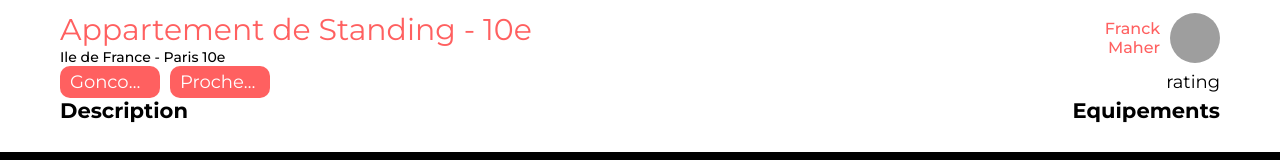
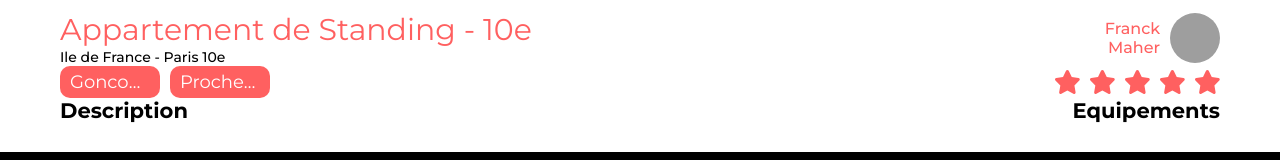
Before and after one commit to jacques-toquard/OCDWP5, a React (Vite) app: page /logement/0979876d in a window 1280 px wide. Shown: the part 453-613 px from the top of the page. Built offline with nearby package versions, Linux system fonts and the light colour scheme; grey boxes are pictures that could not be loaded.

Commit message:
feat(rating): add rating component

```diff
--- /dev/null
+++ b/src/components/Rating/Rating.module.sass
@@ -0,0 +1,3 @@
+.rating
+  display: flex
+  gap: 10px
--- /dev/null
+++ b/src/components/Rating/index.jsx
@@ -0,0 +1,22 @@
+import PropTypes from "prop-types";
+import Star from "../Star";
+import styles from "./Rating.module.sass";
+
+const Rating = ({ rating }) => {
+  return (
+    <div className={styles.rating}>
+      {Array.from({ length: rating }).map((_, index) => (
+        <Star key={index} color="#FF6060" />
+      ))}
+      {Array.from({ length: 5 - rating }).map((_, index) => (
+        <Star key={index} color="#E3E3E3" />
+      ))}
+    </div>
+  );
+};
+
+Rating.propTypes = {
+  rating: PropTypes.number.isRequired,
+};
+
+export default Rating;
--- /dev/null
+++ b/src/components/Star/index.jsx
@@ -0,0 +1,24 @@
+import PropTypes from "prop-types";
+
+const Star = ({ color }) => {
+  return (
+    <svg
+      width="25"
+      height="24"
+      viewBox="0 0 25 24"
+      fill="none"
+      xmlns="http://www.w3.org/2000/svg"
+    >
+      <path
+        d="M13.7212 0.843656C13.4728 0.328088 12.9479 0 12.3714 0C11.7949 0 11.2747 0.328088 11.0216 0.843656L8.00788 7.04452L1.27748 8.03816C0.715055 8.12253 0.246365 8.51623 0.0729491 9.05524C-0.100466 9.59424 0.0401406 10.1895 0.443215 10.5879L5.32697 15.4201L4.17399 22.2491C4.08025 22.8115 4.3146 23.3833 4.7786 23.7161C5.24261 24.0489 5.85659 24.0911 6.36278 23.8239L12.3761 20.6133L18.3894 23.8239C18.8956 24.0911 19.5096 24.0536 19.9736 23.7161C20.4376 23.3786 20.6719 22.8115 20.5782 22.2491L19.4205 15.4201L24.3043 10.5879C24.7073 10.1895 24.8526 9.59424 24.6745 9.05524C24.4964 8.51623 24.0324 8.12253 23.47 8.03816L16.7349 7.04452L13.7212 0.843656Z"
+        fill={color}
+      />
+    </svg>
+  );
+};
+
+Star.propTypes = {
+  color: PropTypes.string.isRequired,
+};
+
+export default Star;
--- a/src/pages/Housing/Housing.module.sass
+++ b/src/pages/Housing/Housing.module.sass
@@ -72,6 +72,10 @@
         overflow: hidden
         text-overflow: ellipsis
 
+    .rating
+      // color: #FF6060
+      // font-size: 24pxw
+
   .bottom
     display: flex
     justify-content: space-between
--- a/src/pages/Housing/index.jsx
+++ b/src/pages/Housing/index.jsx
@@ -1,6 +1,7 @@
 import { useParams, Navigate } from "react-router";
 import styles from "./Housing.module.sass";
 import logements from "../../assets/logements.json";
+import Rating from "../../components/Rating";
 
 const Housing = () => {
   const { id } = useParams();
@@ -32,10 +33,14 @@ const Housing = () => {
         <div className={styles.middle}>
           <div className={styles.tags}>
             {logement.tags.map((tag) => (
-              <div key={tag} title={tag}>{tag}</div>
+              <div key={tag} title={tag}>
+                {tag}
+              </div>
             ))}
           </div>
-          <div className={styles.rating}>rating</div>
+          <div className={styles.rating}>
+            <Rating rating={logement.rating} />
+          </div>
         </div>
         <div className={styles.bottom}>
           <div className={styles.description}>
```
